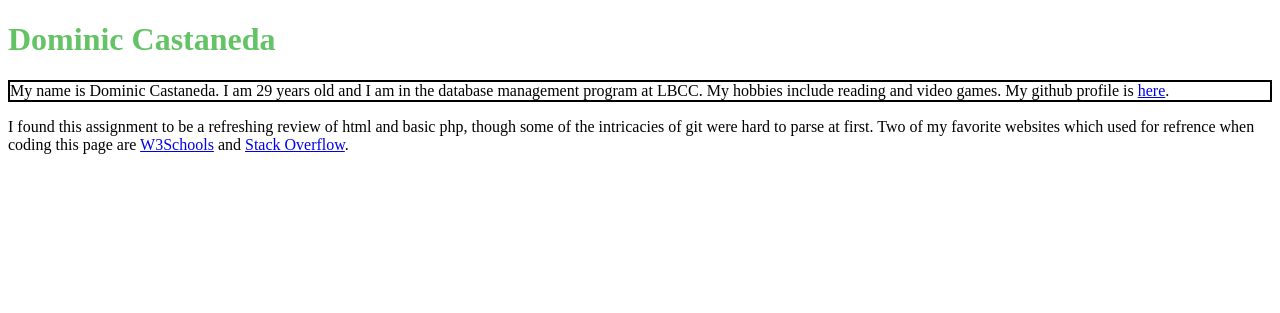
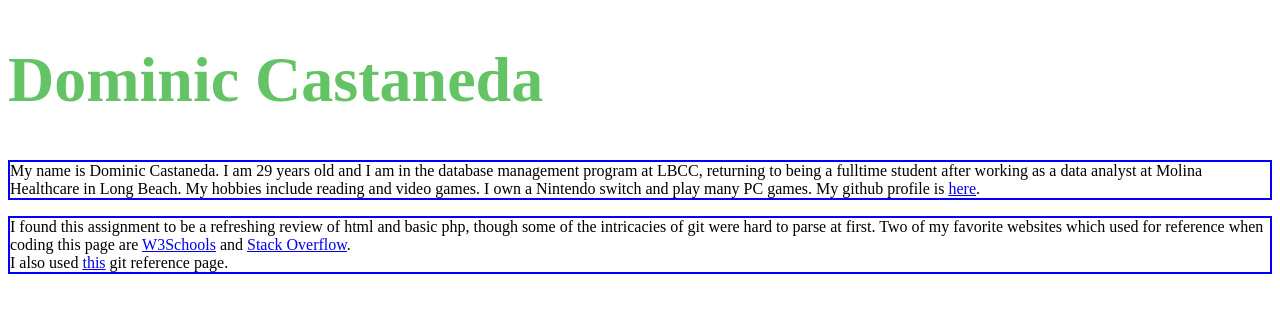
Before and after one commit to Dominiccastaneda/COSW30, a PHP site: page /Labwork/lab1.php in a window 1280 px wide. Shown: the top 313 px of the page. Run offline with PHP 8.4, Linux system fonts and the light colour scheme.

Commit message:
Lab 1 ver 1.1

```diff
--- a/Labwork/lab1.php
+++ b/Labwork/lab1.php
@@ -1,30 +1,30 @@
 <!doctype html>
 <html>
     <style type="text/css">
-        title {color: red;
-            font-size: 400%;
-        }
-        h1 {color: #64c365;}
-        p {border: 2px solid black;}
+        h1 {color: #64c365;
+            font-size:400%;
+            }
+        p {border: 2px solid blue;}
+
     </style>
+
     <head>
         <title>Labwork 1: Hello World</title>
     </head>
     <body>
         <h1>Dominic Castaneda</h1>
-        <p>My name is Dominic Castaneda.  I am 29 years old and I am in the database management program at LBCC.  My hobbies include reading and video games.
+        <p>My name is Dominic Castaneda.  I am 29 years old and I am in the database management program at LBCC, returning to being a fulltime student after working as a data analyst at Molina Healthcare in Long Beach.  My hobbies include reading and video games.
+        I own a Nintendo switch and play many PC games.
         My github profile is <a href="https://github.com/Dominiccastaneda">here</a>.
 
         </p>
 
         <?php
-            echo 'I found this assignment to be a refreshing review of html and basic php, though some of the intricacies of git were hard to parse at first. Two of my favorite websites which used for refrence when coding this page are <a href="https://www.w3schools.com">W3Schools</a> and <a href="https://stackoverflow.com/">Stack Overflow</a>.  ';
-
-
+            echo "<p> I found this assignment to be a refreshing review of html and basic php, though some of the intricacies of git were hard to parse at first. Two of my favorite websites which used for reference when coding this page are <a href='https://www.w3schools.com'>W3Schools</a> and <a href='https://stackoverflow.com/'>Stack Overflow</a>. <br>
+            I also used <a href='http://git.huit.harvard.edu/guide/'>this</a> git reference page.</p>";
 
         ?>
 
+
     </body>
-
-
 </html>
```
